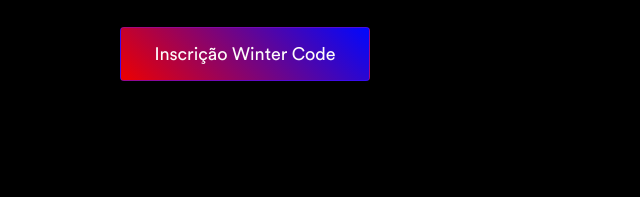
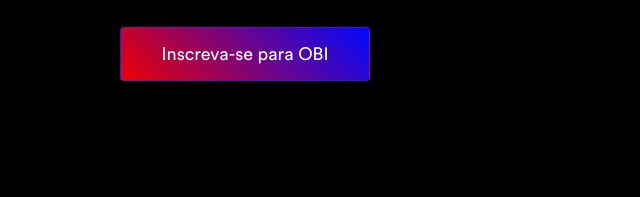
Before and after one commit to liprocompuepb/liprocompuepb.github.io, a plain HTML site: page index.html in a window 1280 px wide. Shown: the part 383-580 px from the top of the page, 0-640 px from the left. Drawn offline with Linux system fonts and the light colour scheme.

Commit message:
Obi UPDATE

```diff
--- a/index.html
+++ b/index.html
@@ -60,12 +60,12 @@
               </span>
             </h2>
             <a
-              href="https://forms.gle/pvFcfYvTRbXpR6BV9"
+              href="https://forms.gle/23BvVkyQM9a5u4E16"
               rel="noopener"
               target="_blank"
               class="button"
             >
-              Inscrição Winter Code
+              Inscreva-se para OBI
             </a>
           </div>
           <div id="apresentacaoFoto">
```
